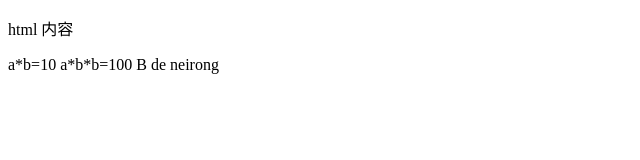
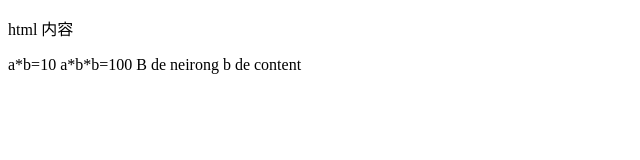
Before and after one commit to Tout-Any/first-nodejs, a plain HTML site: page index1.html in a window 1280 px wide. Shown: the full height of the page, 0-640 px from the left. Drawn offline with nearby package versions, Linux system fonts and the light colour scheme.

Commit message:
B_branch modified index1.html

```diff
--- a/index1.html
+++ b/index1.html
@@ -11,3 +11,4 @@
 </html>a*b=10
 a*b*b=100
 B de neirong
+b de content
```
